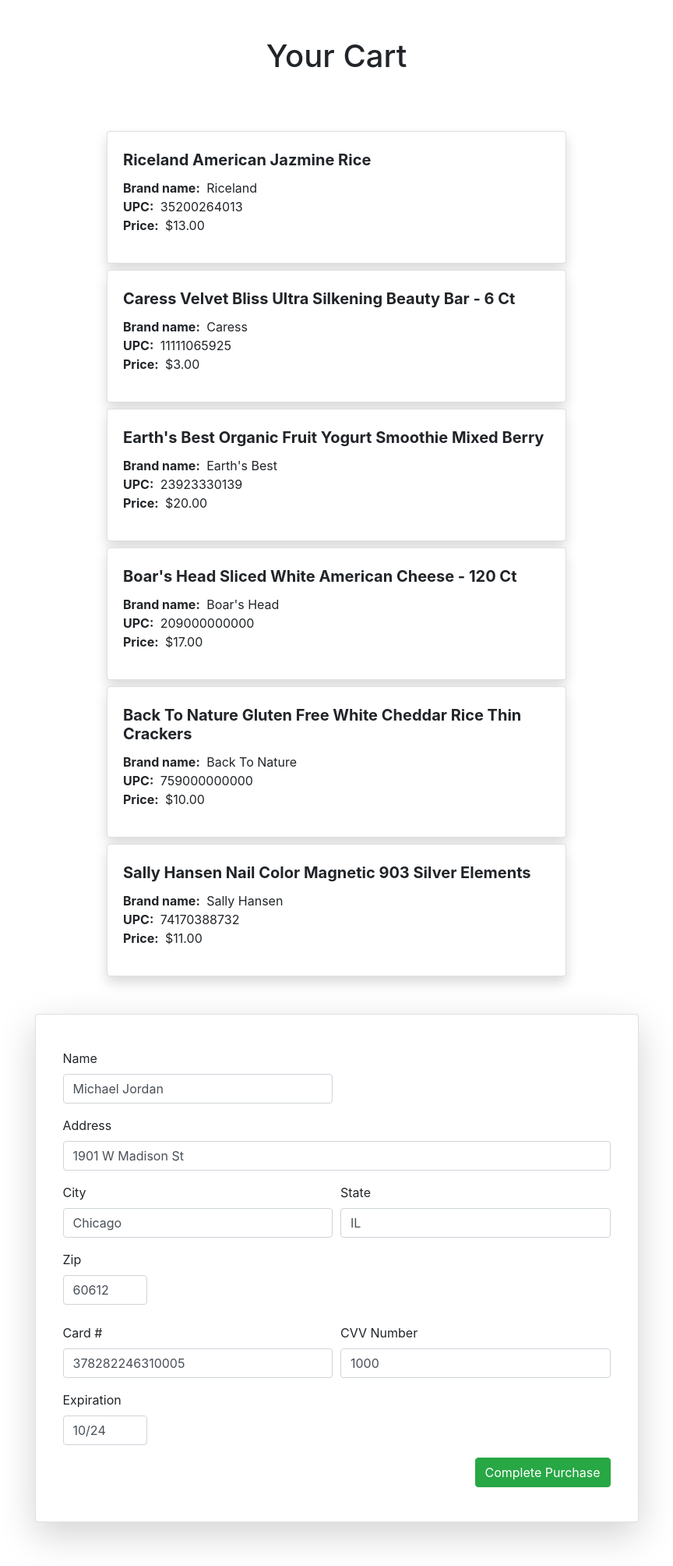
After one commit to mmafan85/Shopping-Cart, a Django app: template shoppingcart/templates/checkout.html in a window 1280 px wide. The commit adds this page. Shown: the whole page at 78% size, without its empty margins (208-1072 px from the left). Run offline with Django 3.2, Linux system fonts and the light colour scheme; the template is opened without the code that fills it: values that come from a table or form of the project are taken from there, others are empty; data comes from the database, SQL or seed files in the repository; both versions use the stored data as it was after the commit; some libraries are stand-ins or nearby versions.

Commit message:
Second Submission

```diff
--- a/shoppingcart/models.py
+++ b/shoppingcart/models.py
@@ -1,4 +1,5 @@
 from django.db import models
+from django.core import serializers
 
 # Create your models here.
 class Product(models.Model):
@@ -11,3 +12,6 @@
 
 	def __str__(self):
 		return self.name
+
+	def serialize(self):
+		return serializers.serialize('json', [ self, ])
--- /dev/null
+++ b/shoppingcart/templates/checkout.html
@@ -0,0 +1,127 @@
+<!doctype html>
+<html lang="en">
+  <head>
+    <!-- Required meta tags -->
+    <meta charset="utf-8">
+    <meta name="viewport" content="width=device-width, initial-scale=1, shrink-to-fit=no">
+
+    <!-- Bootstrap CSS -->
+    <link rel="stylesheet" href="https://maxcdn.bootstrapcdn.com/bootstrap/4.1.0/css/bootstrap.min.css" crossorigin="anonymous">
+    <link rel="stylesheet" href="https://stackpath.bootstrapcdn.com/font-awesome/4.7.0/css/font-awesome.min.css" crossorigin="anonymous">
+
+    <style>
+    	html {
+    	  font-size: 14px;
+    	}
+    	@media (min-width: 768px) {
+    	  html {
+    	    font-size: 16px;
+    	  }
+    	}
+
+    	.container {
+    	  max-width: 960px;
+    	}
+
+    	.pricing-header {
+    	  max-width: 700px;
+    	}
+
+    	.card-deck .card {
+    	  min-width: 220px;
+    	}
+
+    	.border-top { border-top: 1px solid #e5e5e5; }
+    	.border-bottom { border-bottom: 1px solid #e5e5e5; }
+
+    	.box-shadow { box-shadow: 0 .25rem .75rem rgba(0, 0, 0, .05); }
+	</style>
+
+    <title>The Best Online Store</title>
+  </head>
+  <body>
+
+  	<div class="container d-flex flex-column align-items-center pb-5">
+	  	<div class="pricing-header px-3 py-3 pt-md-5 pb-md-4 mx-auto text-center">
+		    <h1>Your Cart</h1>
+	    </div>
+
+	    <div class="col-8 py-4 my-2">
+
+    		{% for item in cart_contents %}
+
+	    	  <div class="card my-2 shadow">
+            <div class="card-body">
+              <ul class="list-unstyled">
+                  <li class="py-1"><h5><strong>{{ item.name }}</strong></h5></li>
+                  <li><strong class="mr-1">Brand name:</strong> {{ item.brand }}</li>
+                  <li><strong class="mr-1">UPC:</strong> {{ item.upc14 }}</li>
+                  <li><strong class="mr-1">Price:</strong> ${{ item.price }}</li>
+              </ul>
+            </div>
+          </div>
+
+    	  	{% endfor %}
+
+	    </div>
+
+      <div class="col-md-10 py-4 my-2 card shadow-lg rounded">
+        <div class="card-body">
+
+          <form method="POST" action="/receipt/">
+            {% csrf_token %}
+            <div class="form-row">
+              <div class="form-group col-md-6">
+                <label for="inputEmail4">Name</label>
+                <input type="text" name="name" class="form-control" id="inputEmail4" placeholder="Name" value="Michael Jordan" required>
+              </div>
+            </div>
+            <div class="form-group">
+              <label for="inputAddress">Address</label>
+              <input type="text" name="address" class="form-control" id="inputAddress" placeholder="1234 Main St" value="1901 W Madison St" required>
+            </div>
+            <div class="form-row">
+              <div class="form-group col-md-6">
+                <label for="inputCity">City</label>
+                <input type="text" name="city" class="form-control" id="inputCity" value="Chicago" required>
+              </div>
+              <div class="form-group col-md-6">
+                <label for="inputState">State</label>
+                <input type="text" name="state" class="form-control" id="inputState" value="IL" required>
+              </div>
+              <div class="form-group col-md-2">
+                <label for="inputZip">Zip</label>
+                <input name="zip" type="text" class="form-control" id="inputZip" value="60612" required>
+              </div>
+            </div>
+
+            <div class="form-row mt-2">
+              <div class="form-group col-md-6">
+                <label for="inputCard">Card #</label>
+                <input type="text" name="card_number" class="form-control" id="inputCard" value="378282246310005" required>
+              </div>
+              <div class="form-group col-md-6">
+                <label for="inputCvv">CVV Number</label>
+                <input type="text" name="cvv" class="form-control" id="inputCvv" value="1000" required>
+              </div>
+              <div class="form-group col-md-2">
+                <label for="inputExp">Expiration</label>
+                <input name="exp" type="text" class="form-control" id="inputExp" value="10/24" required>
+              </div>
+            </div>
+
+            <div class="text-right">
+              <button type="submit" class="btn btn-success">Complete Purchase</button>
+            </div>
+          </form>
+
+        </div>
+      </div>
+
+    </div>
+
+    <script src="https://code.jquery.com/jquery-3.2.1.slim.min.js" integrity="sha384-KJ3o2DKtIkvYIK3UENzmM7KCkRr/rE9/Qpg6aAZGJwFDMVNA/GpGFF93hXpG5KkN" crossorigin="anonymous"></script>
+    <script src="https://cdnjs.cloudflare.com/ajax/libs/popper.js/1.12.9/umd/popper.min.js" integrity="sha384-ApNbgh9B+Y1QKtv3Rn7W3mgPxhU9K/ScQsAP7hUibX39j7fakFPskvXusvfa0b4Q" crossorigin="anonymous"></script>
+    <script src="https://maxcdn.bootstrapcdn.com/bootstrap/4.0.0/js/bootstrap.min.js" integrity="sha384-JZR6Spejh4U02d8jOt6vLEHfe/JQGiRRSQQxSfFWpi1MquVdAyjUar5+76PVCmYl" crossorigin="anonymous"></script>
+  </body>
+</html>
--- a/shoppingcart/urls.py
+++ b/shoppingcart/urls.py
@@ -4,6 +4,8 @@
 
 urlpatterns = [
     path('', views.welcome, name='welcome'),
-    path('checkout/', views.welcome, name='checkout'),
-    path('receipt/', views.welcome, name='receipt'),
+    path('addtocart/', views.addtocart, name='addtocart'),
+    path('removefromcart/', views.removefromcart, name='removefromcart'),
+    path('checkout/', views.checkout, name='checkout'),
+    path('receipt/', views.receipt, name='receipt'),
 ]
```
Also changed, not shown: cart/settings.py (+9 -0 lines), shoppingcart/templates/receipt.html (added, +83 -0 lines), shoppingcart/templates/welcome.html (+55 -8 lines), shoppingcart/views.py (+71 -1 lines), db.sqlite3.
